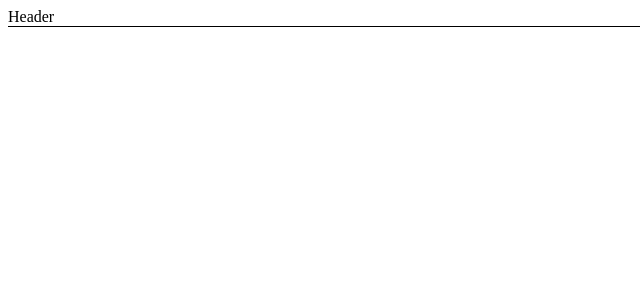
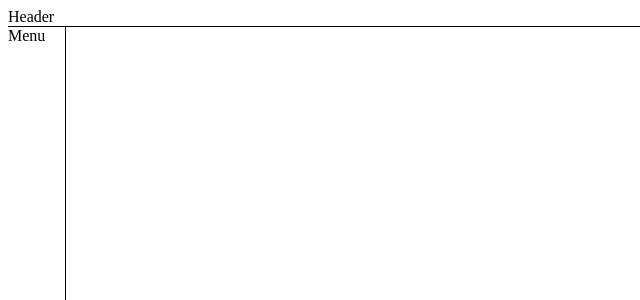
Before and after one commit to MiloTse/ReactLearning, a React (Create React App) app: page / in a window 1280 px wide. Shown: the top 300 px of the page, without its empty margins (0-640 px from the left). Built offline with nearby package versions, Linux system fonts and the light colour scheme.

Commit message:
3.14-Use Context to Pass Values to Deeply Nested Components(add Menu component to Body component)

```diff
--- a/src/App.jsx
+++ b/src/App.jsx
@@ -1,6 +1,5 @@
 import Header from "./Header";
 import Body from "./Body";
-
 
 
 
@@ -9,6 +8,7 @@
          <div>
                 <Header/>
                 <Body/>
+
          </div>
     )
 }
--- a/src/Body.jsx
+++ b/src/Body.jsx
@@ -1,7 +1,12 @@
+import Menu from "./Menu";
 
 function Body() {
     return (
-        <div>Body</div>
+        <div>
+            <Menu/>
+
+        </div>
+
     )
 }
 
--- /dev/null
+++ b/src/Menu.jsx
@@ -0,0 +1,14 @@
+
+function Menu() {
+    return (
+        <div style={{
+            float: 'left',
+            borderRight: '1px solid black',
+            height: '300px',
+            paddingRight: '20px',
+
+        }}>Menu</div>
+    )
+}
+
+export default Menu
--- a/src/index.js
+++ b/src/index.js
@@ -1,6 +1,6 @@
 import React from 'react';
 import ReactDOM from 'react-dom/client';
-import App from './Header';
+import App from './App';
 
 
 
```
